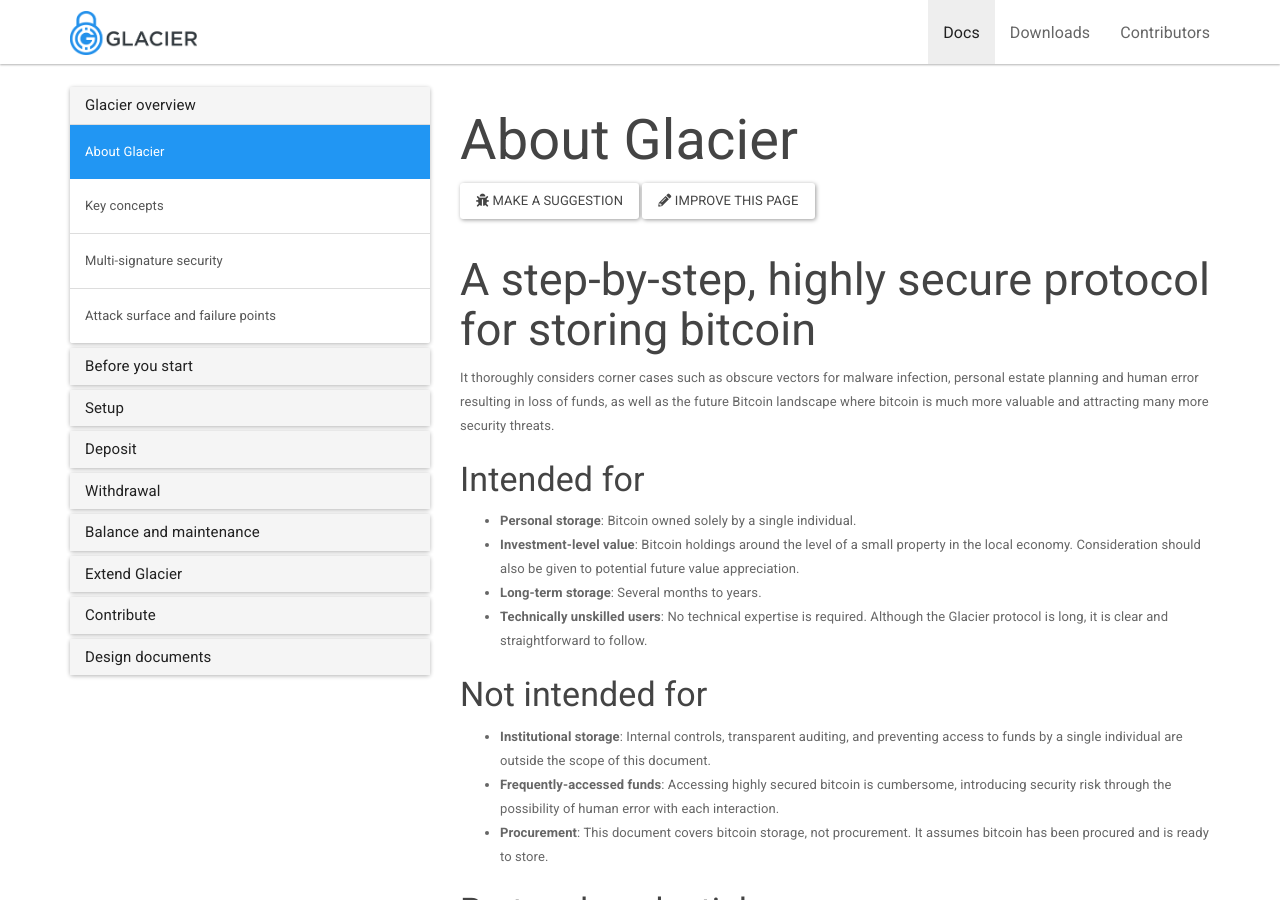
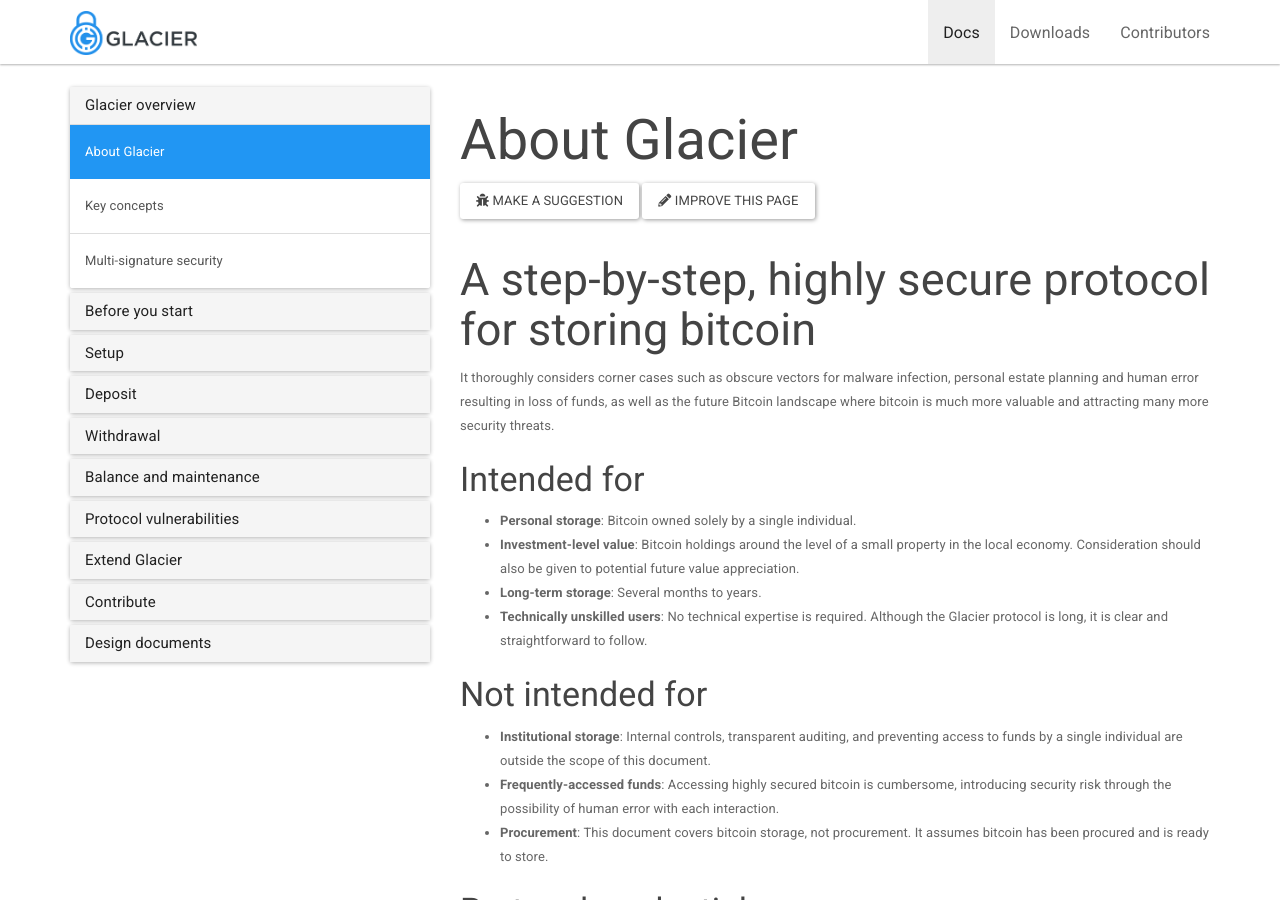
Before and after one commit to GlacierProtocol/glacierprotocol.github.io, a Jekyll site: the page built from _docs/overview.md, in a window 1280 px wide and 900 px high. Built offline with Jekyll 4.4.1, drawn with Linux system fonts in a browser that asks for light colours; nearby versions of some CDN libraries.

Commit message:
"Attack surface and failure points" moved to new Vulnerabilities section
Core concepts used (quarantined boot USB etc) that havent been explained

```diff
--- a/_data/docs_toc.yml
+++ b/_data/docs_toc.yml
@@ -3,7 +3,6 @@
   - overview
   - overview/key-concepts
   - overview/multi-signature-security
-  - overview/attack-surface
 - title: Before you start
   docs:
   - before-you-start/overview
@@ -33,6 +32,9 @@
   docs:
   - check-balance/overview
   - check-balance/maintenance
+- title: Protocol vulnerabilities
+  docs:
+  - overview/attack-surface
 - title: Extend Glacier
   docs:
   - extend/security
```
